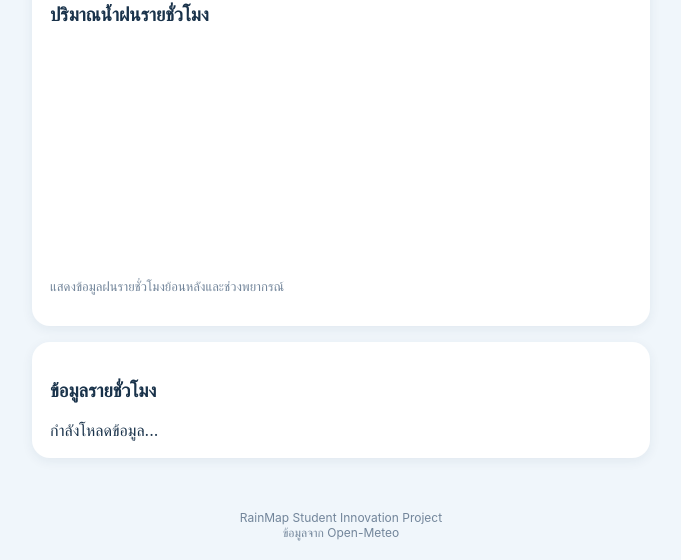
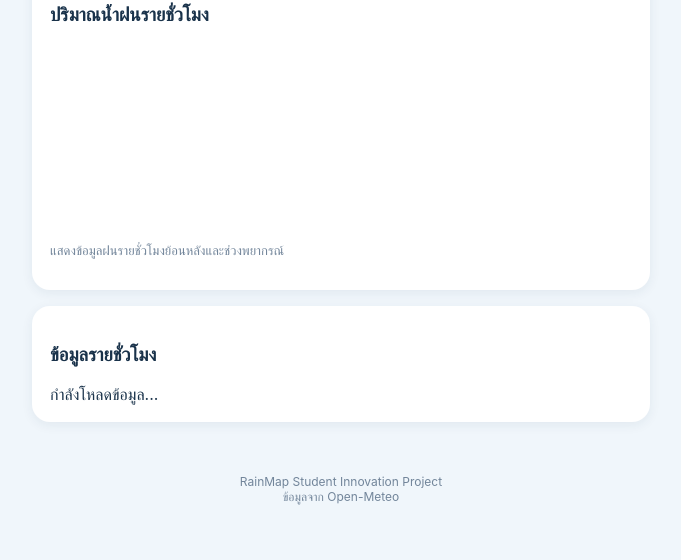
Before and after one commit to comsm04-bit/Rainmap, a plain HTML site: page index.html in a window 1280 px wide. Shown: the part 1059-1619 px from the top of the page, without its empty margins (299-980 px from the left). After the commit the page ends 1583 px from the top, so only its background shows below. Drawn offline with nearby package versions, Linux system fonts and the light colour scheme; no server answers.

Commit message:
Update index.html

```diff
--- a/index.html
+++ b/index.html
@@ -105,13 +105,6 @@
       border-radius: 16px;
       overflow: hidden;
       position: relative;
-    }
-
-    /* กล่องล็อกความสูงกราฟ แก้บั๊กกราฟยืดยาว */
-    .chart-container {
-      position: relative;
-      height: 220px;
-      width: 100%;
     }
 
     .status {
@@ -222,9 +215,7 @@
   <!-- Chart -->
   <section class="card">
     <h3>ปริมาณน้ำฝนรายชั่วโมง</h3>
-    <div class="chart-container">
-      <canvas id="chart"></canvas>
-    </div>
+    <canvas id="chart" height="180"></canvas>
     <p class="muted">
       แสดงข้อมูลฝนรายชั่วโมงย้อนหลังและช่วงพยากรณ์
     </p>
@@ -430,7 +421,7 @@
           },
           options: {
             responsive: true,
-            maintainAspectRatio: false,
+            maintainAspectRatio: true,
             scales: {
               y: {
                 beginAtZero: true
```
